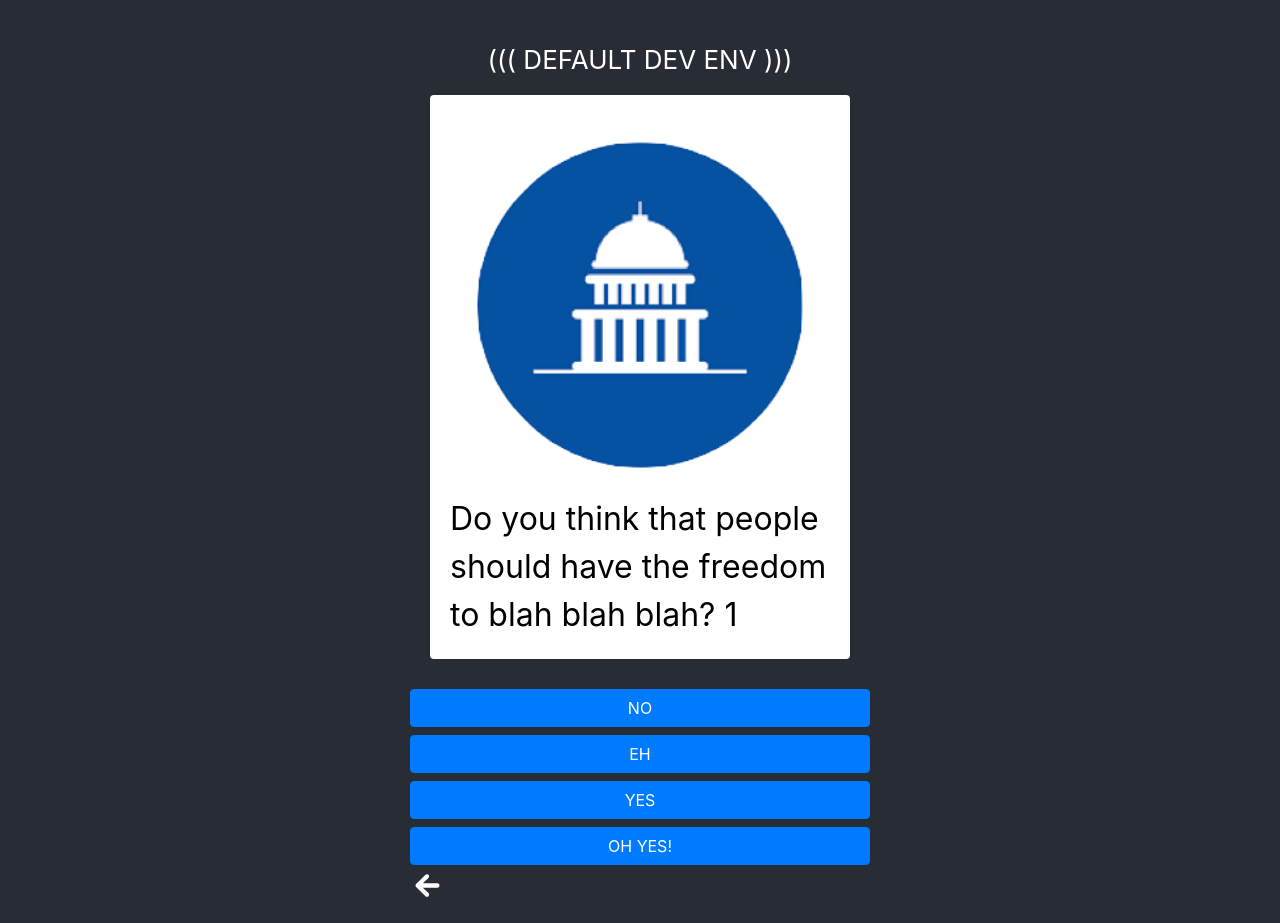
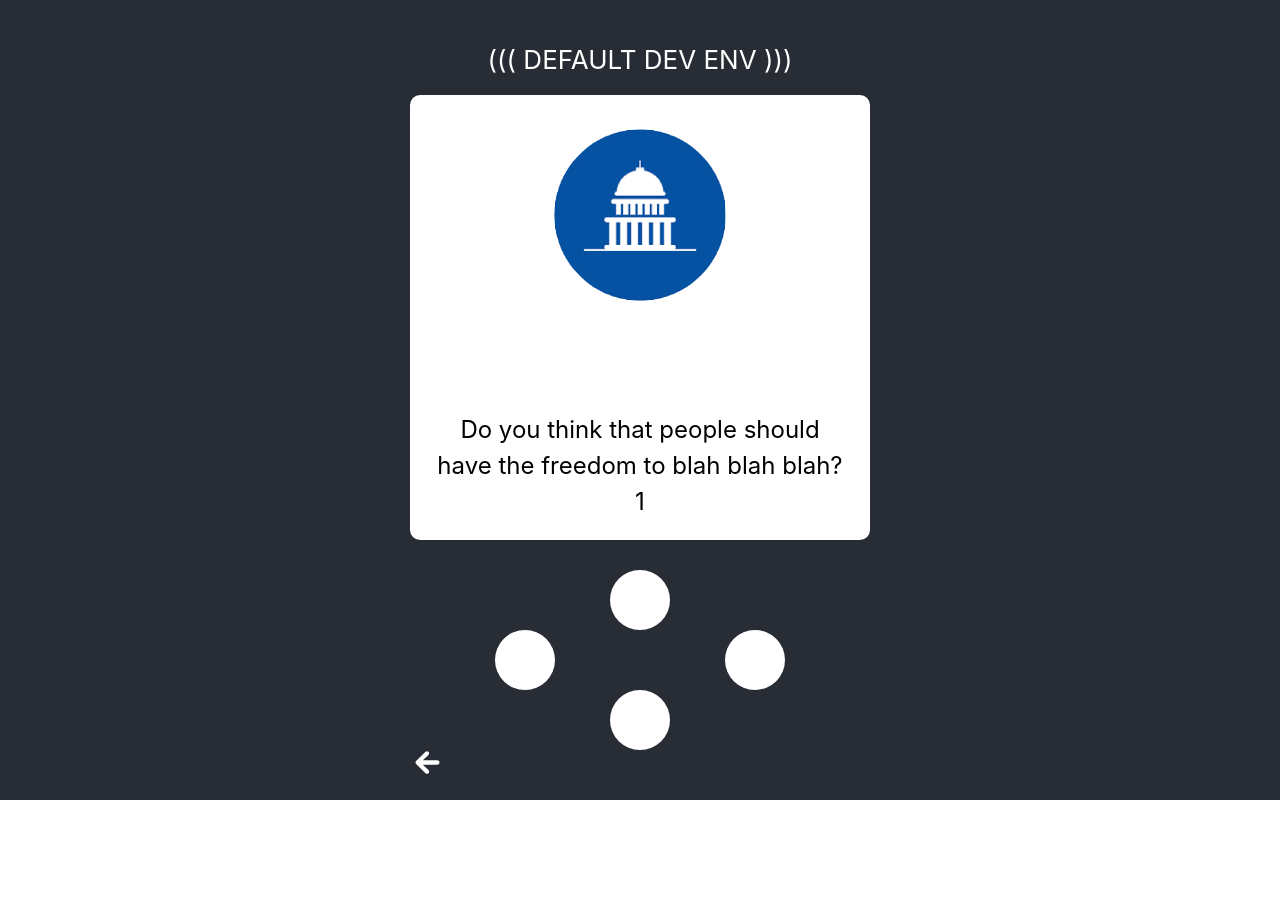
Before and after one commit to simonayzman/Icebreaker, a React (Create React App) app in the folder client/: page / in a window 1280 px wide. After the commit the page ends 800 px from the top, so only its background shows below. Built offline with nearby package versions, Linux system fonts and the light colour scheme; no server answers; what keymirror would draw is missing.

Commit message:
Updated layout/styling of ranker screen

```diff
--- a/client/src/containers/QuestionRankerScreen.js
+++ b/client/src/containers/QuestionRankerScreen.js
@@ -4,16 +4,70 @@ import styled from 'styled-components';
 // import { Button, Text, ListItem, Icon } from 'react-native-elements';
 // import Swiper from 'react-native-deck-swiper';
 import { Button } from 'react-bootstrap';
+import { GoThumbsup, GoThumbsdown } from 'react-icons/go';
+import { GiStarFormation, GiShrug } from 'react-icons/gi';
 
 import QUESTIONS, { ORDERED_QUESTIONS } from '../lib/questions';
+import colors from '../lib/colors';
 // import SAMPLE_MATCHES from '../constants/matches';
 // import SAMPLE_USERS from '../constants/users';
 // import { add_user, add_room } from '../Firestore';
 
 const QuestionRankerScreenContainer = styled.div`
+  flex: 1;
+  width: 100%;
   display: flex;
   flex-direction: column;
+  justify-content: space-between;
+`;
+
+const CardContainer = styled.div`
   flex: 1;
+  width: 100%;
+  display: flex;
+  flex-direction: column;
+  justify-content: space-between;
+  align-items: center;
+  border-radius: 10px;
+  background-color: white;
+  padding: 20px;
+  max-height: 60vh;
+  margin-bottom: 30px;
+`;
+
+const CardText = styled.div`
+  text-align: center;
+  font-size: 24px;
+  color: black;
+`;
+
+const CardImage = styled.img`
+  width: auto;
+  height: 100%;
+  max-height: 200px;
+`;
+
+const ButtonsContainer = styled.div`
+  display: flex;
+  flex-direction: column;
+`;
+
+const ButtonsRowContainer = styled.div`
+  flex: 1;
+  width: 100%;
+  display: flex;
+  flex-direction: row;
+  justify-content: space-around;
+`;
+
+const ButtonContainer = styled.div`
+  width: 60px;
+  height: 60px;
+  border-radius: 30px;
+  background-color: white;
+  display: flex;
+  justify-content: center;
+  align-items: center;
 `;
 
 export default class QuestionRankerScreen extends Component {
@@ -36,7 +90,7 @@ export default class QuestionRankerScreen extends Component {
       [currentQuestionId]: ranking,
     };
 
-    if (newCardIndex === Object.keys(QUESTIONS).length) {
+    if (newCardIndex === ORDERED_QUESTIONS.length) {
       // Done!
       this.setState({
         questionRankings: updatedInProgressQuestionRankings,
@@ -44,7 +98,7 @@ export default class QuestionRankerScreen extends Component {
         cardIndex: newCardIndex,
       });
       onRankAll(updatedInProgressQuestionRankings);
-    } else {
+    } else if (newCardIndex < ORDERED_QUESTIONS.length) {
       // Some more left to go!
       this.setState({
         cardIndex: newCardIndex,
@@ -56,9 +110,9 @@ export default class QuestionRankerScreen extends Component {
   renderCard = cardIndex => {
     if (cardIndex === ORDERED_QUESTIONS.length) {
       return (
-        <div style={styles.card}>
-          <div style={styles.text}>{"You're done!"}</div>
-        </div>
+        <CardContainer>
+          <CardText style={styles.text}>{"You're done!"}</CardText>
+        </CardContainer>
       );
     }
 
@@ -66,10 +120,10 @@ export default class QuestionRankerScreen extends Component {
     const currentQuestion = QUESTIONS[currentQuestionId];
     const { prompt, image } = currentQuestion;
     return (
-      <div style={styles.card}>
-        <img src={require(`../assets/${image}.png`)} style={{ width: '100%', height: 'auto' }} />
-        <div style={styles.text}>{prompt}</div>
-      </div>
+      <CardContainer>
+        <CardImage src={require(`../assets/${image}.png`)} />
+        <CardText>{prompt}</CardText>
+      </CardContainer>
     );
   };
 
@@ -78,12 +132,26 @@ export default class QuestionRankerScreen extends Component {
     return (
       <QuestionRankerScreenContainer>
         <>{this.renderCard(cardIndex)}</>
-        <>
-          <Button onClick={() => this.onRank('dislike')}>{'NO'}</Button>
-          <Button onClick={() => this.onRank('indifferent')}>{'EH'}</Button>
-          <Button onClick={() => this.onRank('like')}>{'YES'}</Button>
-          <Button onClick={() => this.onRank('superlike')}>{'OH YES!'}</Button>
-        </>
+        <ButtonsContainer>
+          <ButtonsRowContainer>
+            <ButtonContainer onClick={() => this.onRank('superlike')}>
+              <GiStarFormation size="35px" color={colors.superlike} />
+            </ButtonContainer>
+          </ButtonsRowContainer>
+          <ButtonsRowContainer>
+            <ButtonContainer onClick={() => this.onRank('dislike')}>
+              <GoThumbsdown size="35px" color={colors.dislike} />
+            </ButtonContainer>
+            <ButtonContainer onClick={() => this.onRank('like')}>
+              <GoThumbsup size="35px" color={colors.like} />
+            </ButtonContainer>
+          </ButtonsRowContainer>
+          <ButtonsRowContainer>
+            <ButtonContainer onClick={() => this.onRank('indifferent')}>
+              <GiShrug size="35px" color={colors.indifferent} />
+            </ButtonContainer>
+          </ButtonsRowContainer>
+        </ButtonsContainer>
         {/* {this.state.numOfQuestionsLeft > 0 && (
           <View style={{ alignItems: 'center' }}>
             <Text>Number of Questions Left</Text>
@@ -120,30 +188,6 @@ export default class QuestionRankerScreen extends Component {
 }
 
 const styles = {
-  container: {
-    flex: 1,
-    backgroundColor: '#F5FCFF',
-    padding: 10,
-  },
-  card: {
-    flex: 1,
-    marginLeft: 20,
-    marginRight: 20,
-    marginBottom: 30,
-    borderRadius: 4,
-    borderWidth: 2,
-    borderColor: '#E8E8E8',
-    justifyContent: 'center',
-    alignItems: 'center',
-    alignSelf: 'center',
-    backgroundColor: 'white',
-    padding: 20,
-  },
-  text: {
-    textAlign: 'left',
-    fontSize: 32,
-    color: 'black',
-  },
   joinButton: {
     marginTop: 25,
     alignSelf: 'stretch',
```
